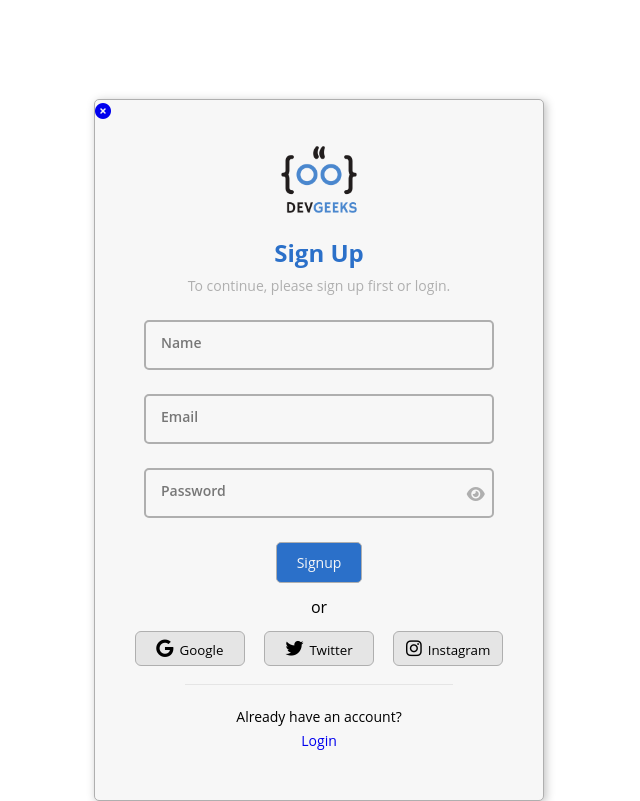
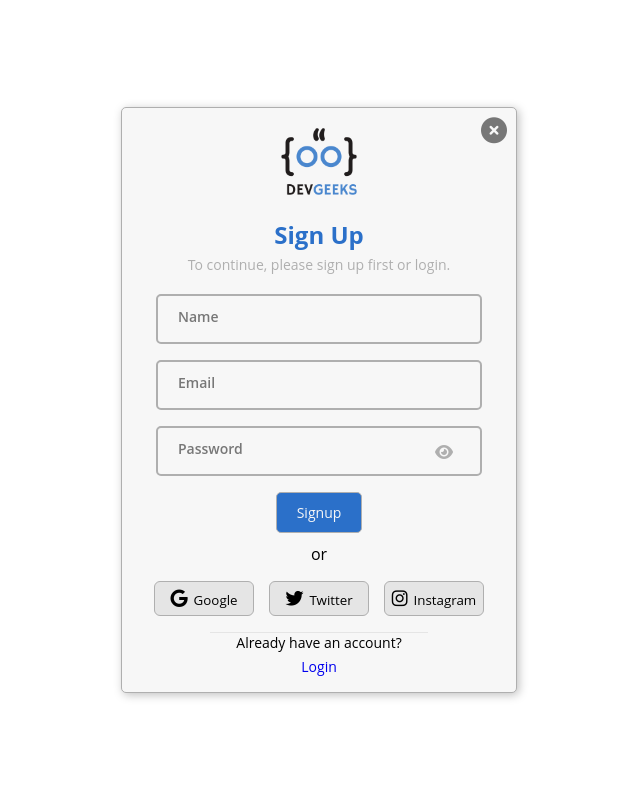
Before and after one commit to DevGeeksMyanmar/learning_app, a website: page view/signup.html in a window 1280 px wide. Shown: the whole page, without its empty margins (321-961 px from the left). Drawn offline with nearby package versions, Linux system fonts and the light colour scheme; some packages are replaced by stand-ins of ours; a script that the page names is missing.

Commit message:
Update Signup style sheet

```diff
--- a/assets/css/signup.css
+++ b/assets/css/signup.css
@@ -47,7 +47,7 @@
     box-sizing: border-box;
     font-family: var(--font-open-sans);
 }
-        body{
+        .container{
             width: 100%;
             height: 100vh;
             display: flex;
@@ -55,21 +55,37 @@
             justify-content: center;
             flex-direction: column;
             background-color: var(--snow);
+            /* padding: 3rem; */
         }
 
         .content{
             background-color: var(--polar);
             margin: auto;
-            margin-top: 100px;
-            width: 450px;
+            /* margin-top: 100px; */
+            width: 100%;
             border: 1px solid var(--hare);
             border-radius: 5px;
             box-shadow: var(--shadow);
+            position: relative;
+            /* height: auto !important; */
+            padding: 1rem;
+        }
+
+        .fa-xmark-circle{
+            position: absolute;
+            right: 9px;
+            top: 9px;
+            font-size: var(--fs-26);
+            cursor: pointer;
+            color: var(--wolf);
+        }
+        .fa-xmark-circle:hover{
+            color: var(--cardinal);
         }
 
         .header{
             text-align: center;
-            padding-top: 20px;
+            /* padding-top: 20px; */
             margin-bottom: 20px;
         }
 
@@ -77,14 +93,14 @@
             font-size: var(--fs-24);
             color: var(--humpback);
             margin-top: 9px;
-            margin-bottom: 7px;
+            /* margin-bottom: 7px; */
             font-weight: var(--fw-bold);
         }
 
         .text{
             font-size: var(--fs-14);
             margin-top: 4px;
-            margin-bottom: 25px;
+            /* margin-bottom: 25px; */
             color: var(--hare);
         }
 
@@ -97,19 +113,19 @@
             margin: auto;
             margin-bottom: 16px;
             padding-left: 20px;
-            width: 350px;
+            width: 90%;
             height: 50px;
             border: 2px solid var(--hare);
             border-radius: 5px;
             background: none;
             font-size: var(--fs-16);
             transition: border 150ms cubic-bezier(0.4,0,0.2,1);
-            margin-bottom: 1.5rem;
+            /* margin-bottom: 1.3rem; */
         }
 
         .user-label {
             position: absolute;
-            left: 66px;
+            left: 40px;
             bottom: 34px;
             color: var(--wolf);
             pointer-events: none;
@@ -150,22 +166,25 @@
         }
 
         .button-group{
-            display: block;
+            display: flex;
+            align-items: center;
+            justify-content: center;
             text-align: center;
+            padding: 1rem;
         }
 
         .or{
             text-align: center;
-            margin-top: 13px;
-            margin-bottom: 13px;
+            margin-top: 10px;
+            /* margin-bottom: 6px; */
         }
 
         .social-link{
             background-color: var(--swan);
             font-weight: var(--fw-medium);
-            width: 110px;
+            width: 100px;
             height: 35px;
-            margin-bottom: 18px;
+            /* margin-bottom: 18px; */
             border: 1px solid var(--hare);
             border-radius: 6px;
         }
@@ -185,7 +204,7 @@
 
         .line{
             margin: auto;
-            margin-bottom: 22px;
+            /* margin-bottom: 22px; */
             width: 60%;
             height: 1px;
             background-color: var(--swan);
@@ -195,7 +214,7 @@
             font-size: var(--fs-14);
             font-weight: var(--fw-medium);
             text-align: center;
-            margin-bottom: 50px;
+            /* margin-bottom: 50px; */
         }
 
         .login{
@@ -226,19 +245,3 @@
         .fa-eye.active{
             display: none;
         }
-
-        /* error message box  */
-        .err-msg{
-            display: none;
-            width: 300px;
-            height: 8vh;
-            background-color: var(--cardinal);
-            text-align: center;
-            padding: 1rem 1rem;
-            position: absolute;
-            top: 2%;
-            border-radius: 10px;
-            color: #fff;
-            font-weight: var(--fw-bold);
-            font-size: var(--fs-16);
-        }
```
